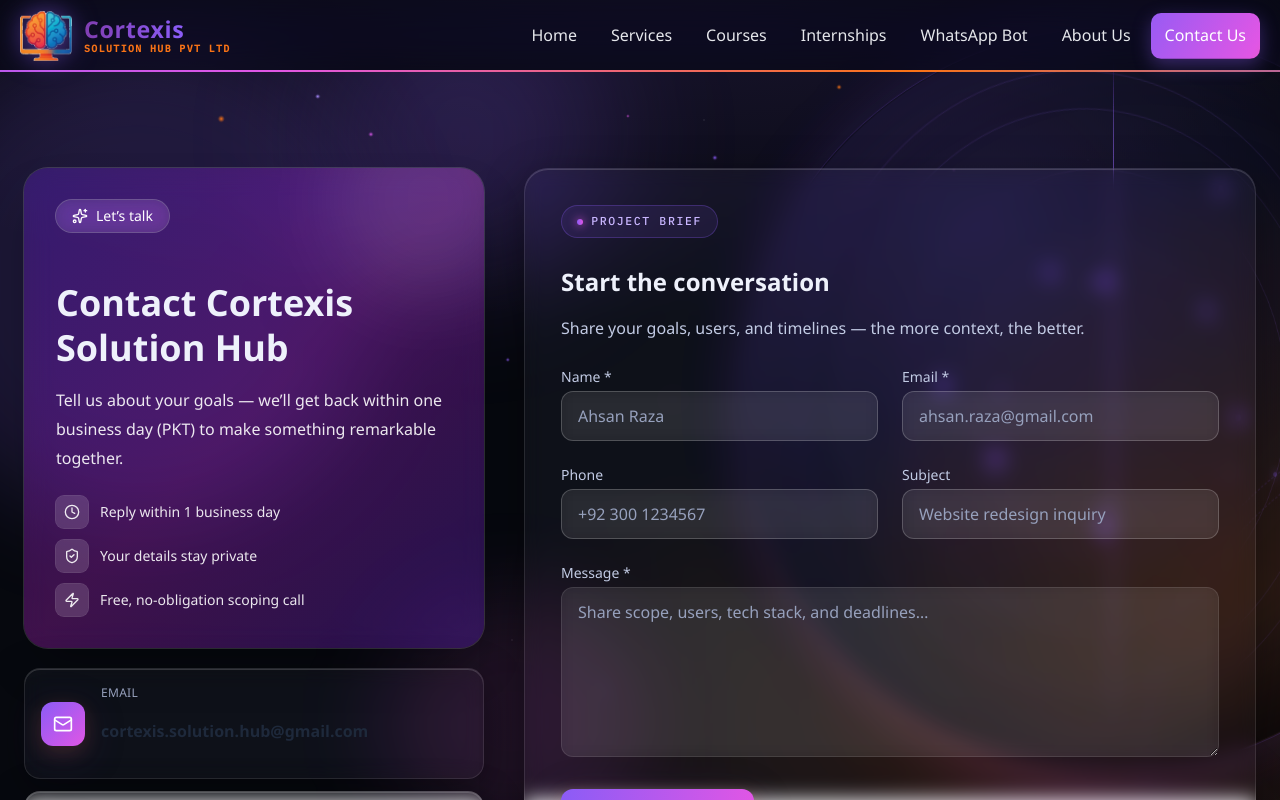
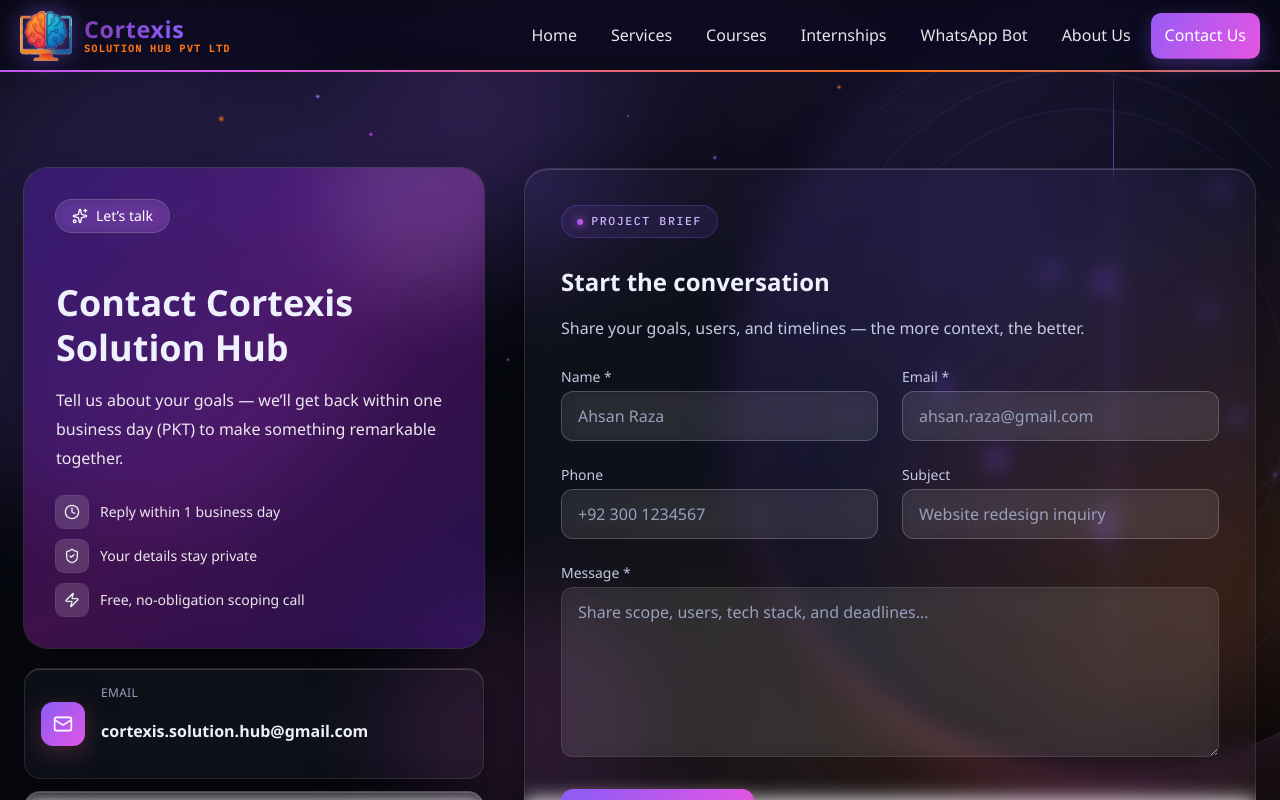
Before and after one commit to muhammad-umair-naseer/mern-fullstack-platform, a React (Create React App) app in the folder client/: page /contact in a window 1280 px wide. Shown: the top 800 px of the page. Built offline with nearby package versions, Linux system fonts and the light colour scheme; no server answers.

Commit message:
Fix invisible contact values: map text-slate-800 to light in cosmic theme

```diff
--- a/client/src/theme-cosmic.css
+++ b/client/src/theme-cosmic.css
@@ -34,7 +34,7 @@
 .bg-slate-100, .bg-gray-100 { background-color: var(--cx-glass) !important; }
 
 /* ─── Text (dark → light/dim) ──────────────────────────────────────── */
-.text-slate-900, .text-gray-900, .text-gray-800, .text-black { color: var(--cx-text) !important; }
+.text-slate-900, .text-slate-800, .text-gray-900, .text-gray-800, .text-black { color: var(--cx-text) !important; }
 .text-slate-700, .text-slate-600, .text-gray-700, .text-gray-600 { color: var(--cx-dim) !important; }
 .text-slate-500, .text-slate-400, .text-gray-500 { color: var(--cx-faint) !important; }
 
```
